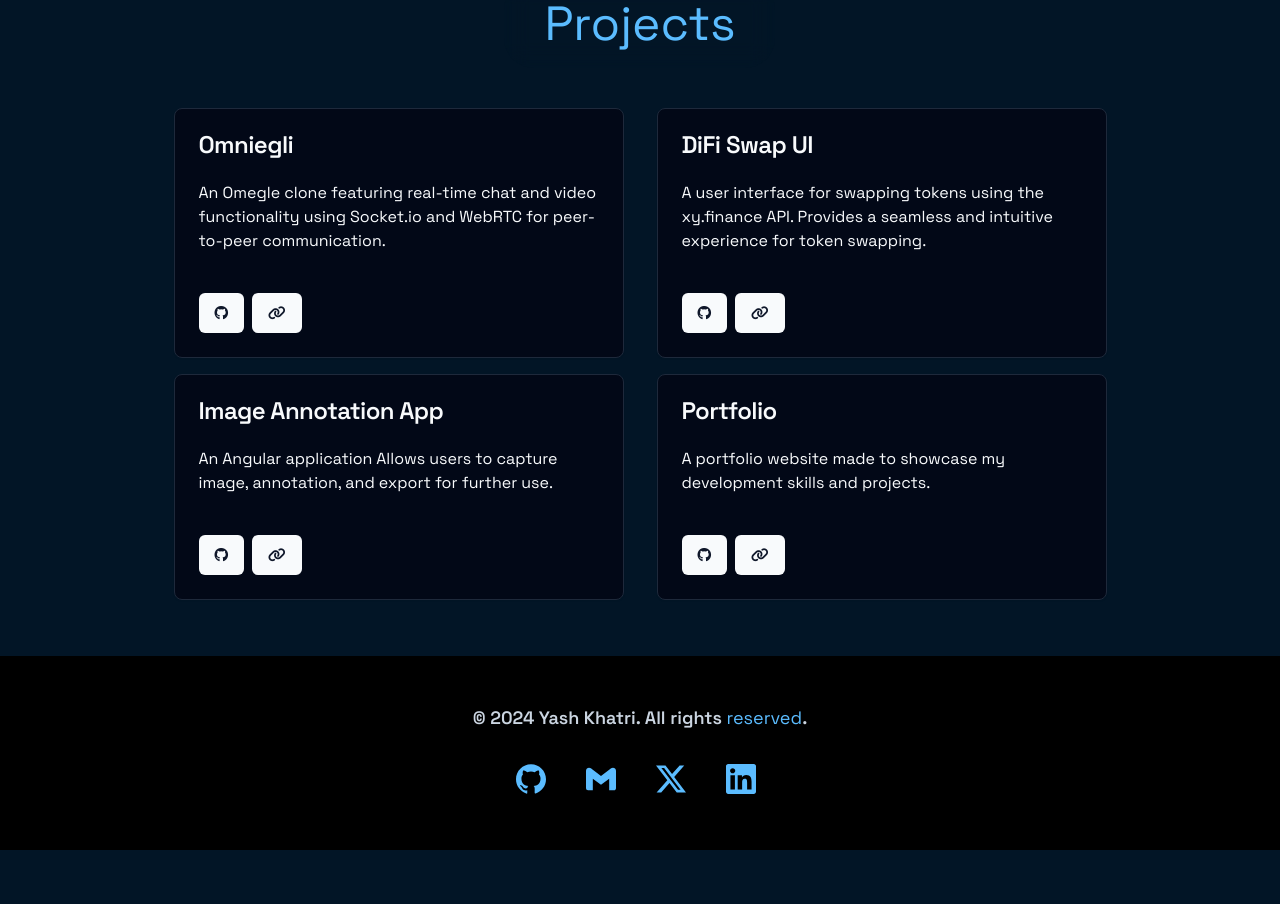
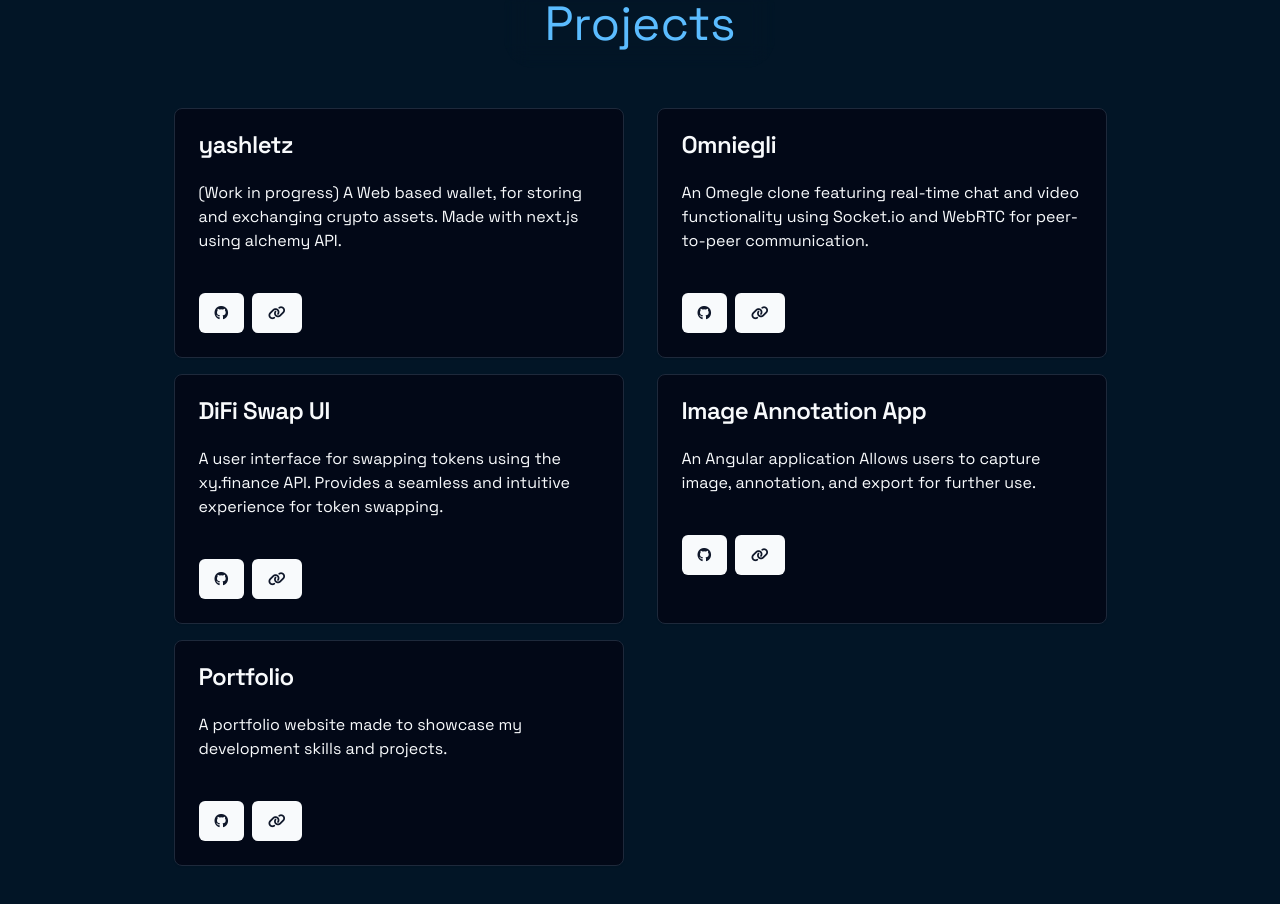
Before and after one commit to yash-kh/folio, a React (Vite) app: page / in a window 1280 px wide. Shown: the part 2680-3584 px from the top of the page. Before the commit the page ends 3530 px from the top, so only its background shows below. Built offline with nearby package versions, Linux system fonts and the light colour scheme.

Commit message:
project added

```diff
--- a/src/components/section/projects.tsx
+++ b/src/components/section/projects.tsx
@@ -14,6 +14,12 @@ function Projects() {
         </div>
         <div className="flex justify-center">
           <div className="grid max-w-[950px] md:grid-cols-2 gap-4 w-full">
+            <BrightCard
+              title="yashletz"
+              description="(Work in progress) A Web based wallet, for storing and exchanging crypto assets. Made with next.js using alchemy API."
+              demoLink="https://yashletz.vercel.app"
+              githubLink="https://github.com/yash-kh/yashletz"
+            />
             <BrightCard
               title="Omniegli"
               description="An Omegle clone featuring real-time chat and video functionality using Socket.io and WebRTC for peer-to-peer communication."
```
